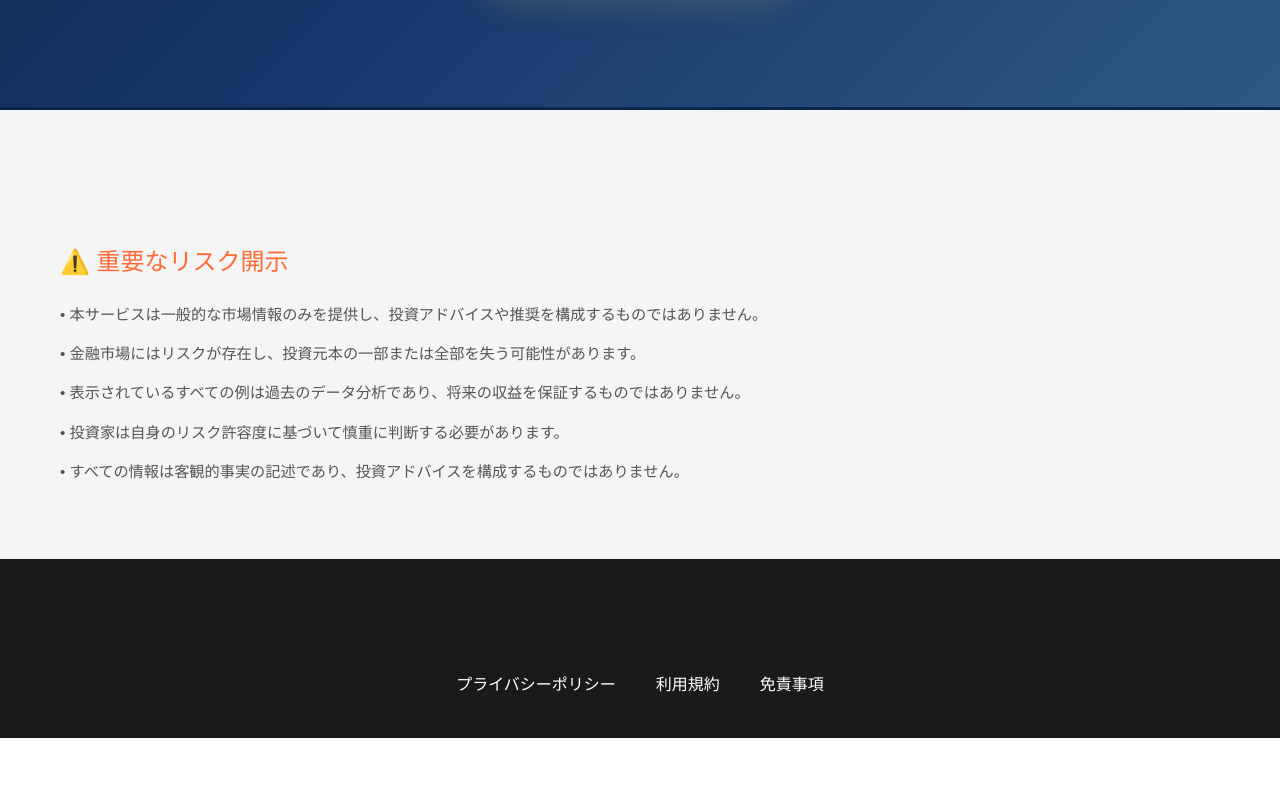
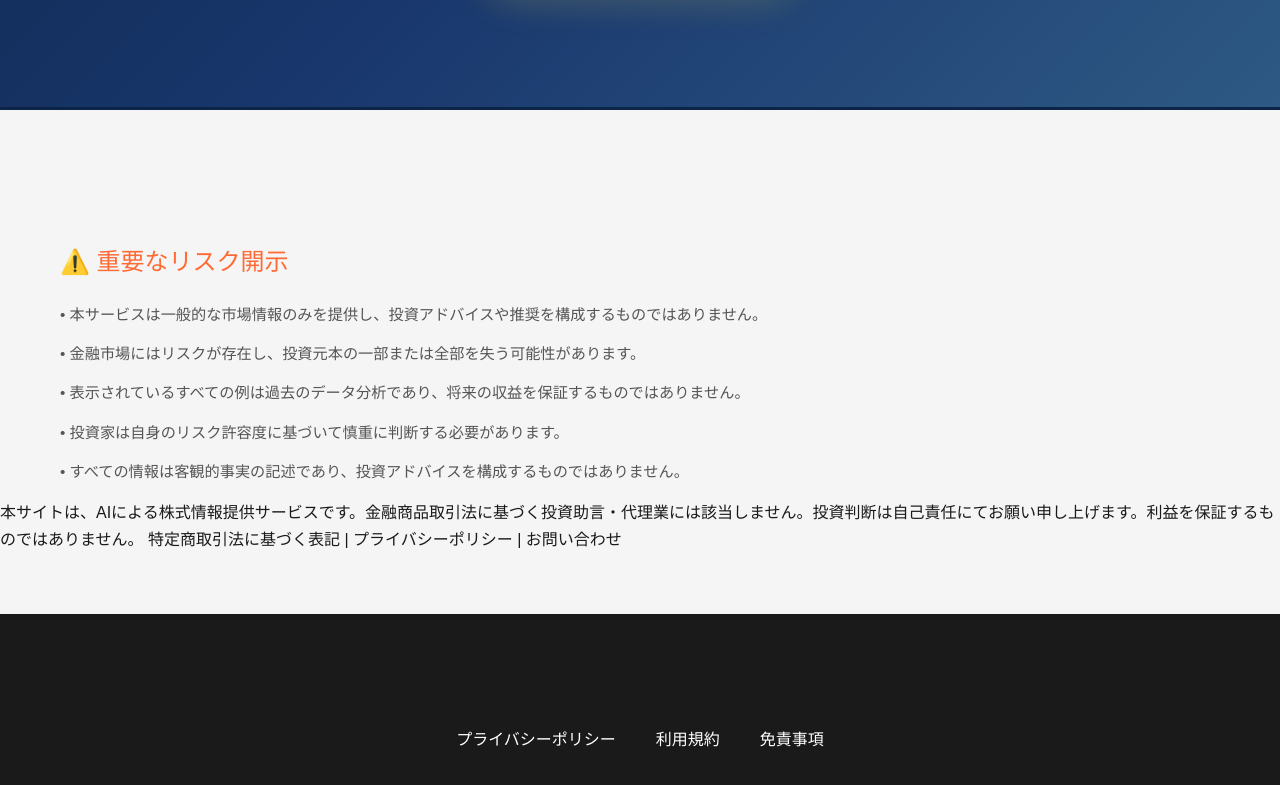
Before and after one commit to CHENMOUAD/wknd620f.shop, a plain HTML site: page index.html in a window 1280 px wide. Shown: the part 5626-6411 px from the top of the page. Before the commit the page ends 6364 px from the top, so only its background shows below. Drawn offline with Linux system fonts and the light colour scheme.

Commit message:
Update index.html

```diff
--- a/index.html
+++ b/index.html
@@ -201,6 +201,9 @@
             <div class="risk-statement-legal-disclaimer">• 投資家は自身のリスク許容度に基づいて慎重に判断する必要があります。</div>
             <div class="risk-statement-legal-disclaimer">• すべての情報は客観的事実の記述であり、投資アドバイスを構成するものではありません。</div>
         </div>
+	    本サイトは、AIによる株式情報提供サービスです。金融商品取引法に基づく投資助言・代理業には該当しません。投資判断は自己責任にてお願い申し上げます。利益を保証するものではありません。
+
+特定商取引法に基づく表記 | プライバシーポリシー | お問い合わせ
     </section>
 
     <footer class="footer-links-legal-navigation">
```
